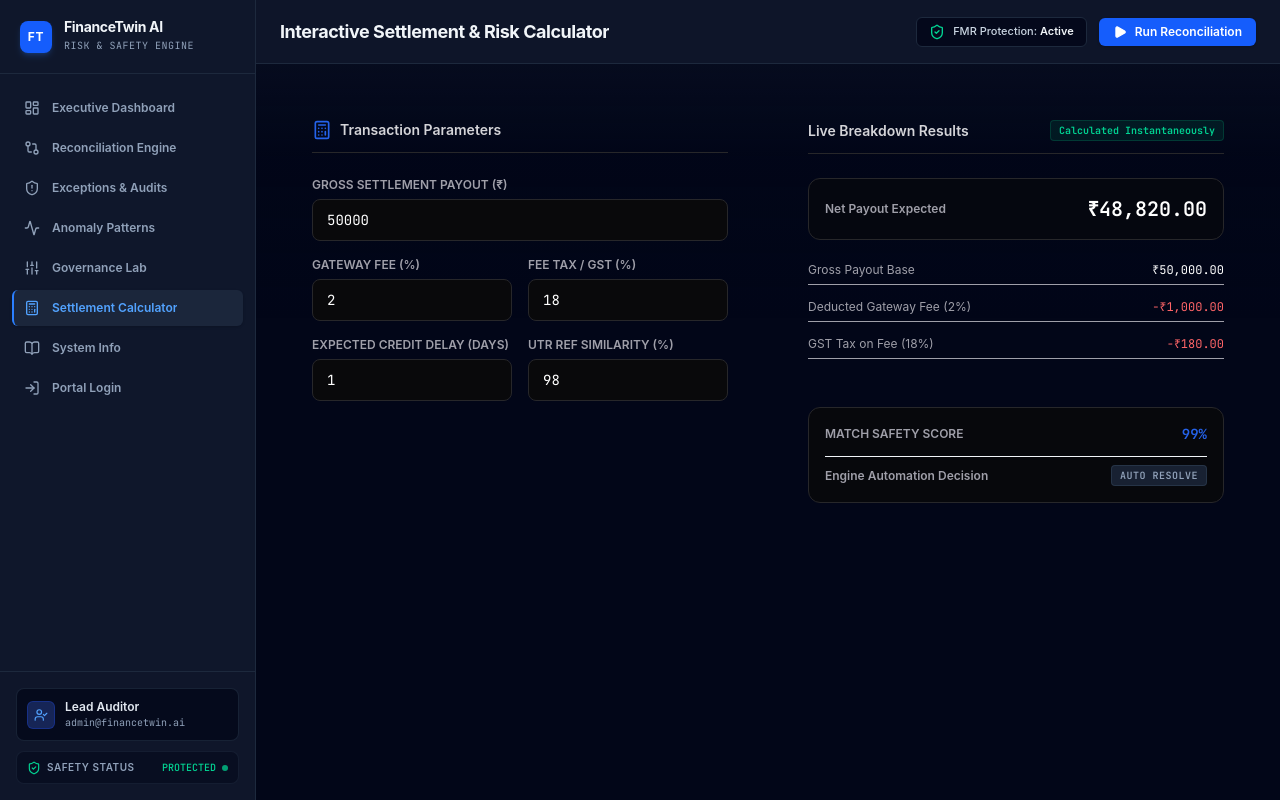
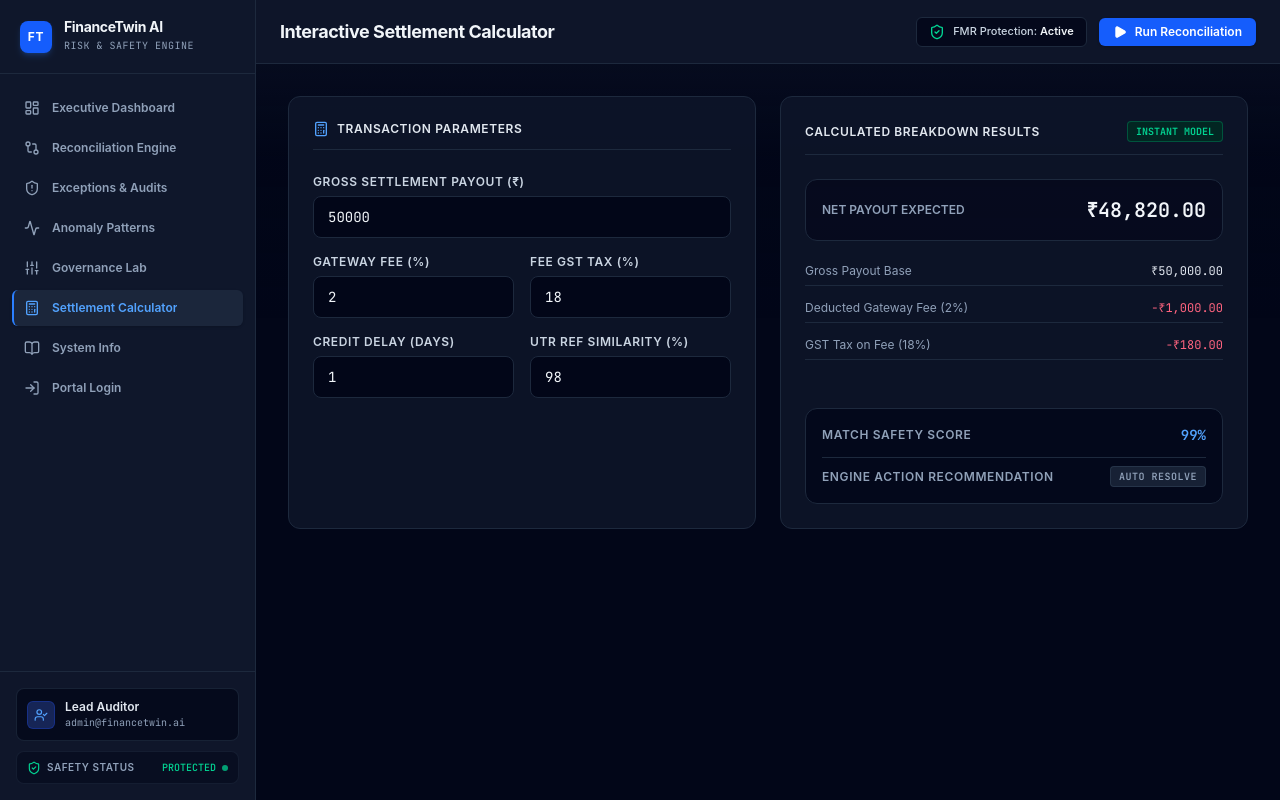
Before and after one commit to rakeshtunasahu/Financetwin-AI, a React (Vite) app in the folder frontend/: page /calculator in a window 1280 px wide. Built offline with nearby package versions, Linux system fonts and the light colour scheme; no server answers.

Commit message:
feat(ui): update Settlement Calculator page with slate navy inputs and font-mono outputs

```diff
--- a/frontend/src/pages/Calculator.tsx
+++ b/frontend/src/pages/Calculator.tsx
@@ -1,7 +1,7 @@
 import React, { useState } from 'react';
 import PageContainer from '../components/layout/PageContainer';
 import DecisionBadge from '../components/reconciliation/DecisionBadge';
-import { Calculator as CalcIcon, Percent, DollarSign, Calendar, ShieldCheck } from 'lucide-react';
+import { Calculator as CalcIcon } from 'lucide-react';
 
 export default function Calculator() {
   const [grossAmount, setGrossAmount] = useState<number>(50000);
@@ -10,7 +10,11 @@ export default function Calculator() {
   const [delayDays, setDelayDays] = useState<number>(1);
   const [refMatchQuality, setRefMatchQuality] = useState<number>(98);
 
-  const formatter = new Intl.NumberFormat('en-IN', { style: 'currency', currency: 'INR' });
+  const formatter = new Intl.NumberFormat('en-IN', {
+    style: 'currency',
+    currency: 'INR',
+    maximumFractionDigits: 2
+  });
 
   // Calculations
   const calculatedFee = (grossAmount * feeRate) / 100;
@@ -29,68 +33,68 @@ export default function Calculator() {
   }
 
   return (
-    <PageContainer title="Interactive Settlement & Risk Calculator">
-      <div className="grid grid-cols-1 lg:grid-cols-2 gap-8">
+    <PageContainer title="Interactive Settlement Calculator">
+      <div className="grid grid-cols-1 lg:grid-cols-2 gap-6 font-sans">
         {/* Input Parameters Form */}
-        <div className="glass-panel p-6 space-y-6">
-          <div className="flex items-center gap-2 pb-3 border-b border-zinc-800">
-            <CalcIcon className="w-5 h-5 text-brand-500" />
-            <h3 className="text-sm font-semibold text-zinc-300">Transaction Parameters</h3>
+        <div className="p-5 sm:p-6 bg-slate-900/80 border border-slate-800 rounded-xl space-y-6">
+          <div className="flex items-center gap-2 pb-3 border-b border-slate-800">
+            <CalcIcon className="w-4 h-4 text-blue-400" />
+            <h3 className="text-xs font-semibold text-slate-200 uppercase tracking-wider">Transaction Parameters</h3>
           </div>
 
           <div className="space-y-4">
             <div className="flex flex-col gap-1.5">
-              <label className="text-xs text-zinc-400 font-semibold uppercase">Gross Settlement Payout (₹)</label>
+              <label className="text-xs text-slate-300 font-semibold uppercase tracking-wider">Gross Settlement Payout (₹)</label>
               <input
                 type="number"
                 value={grossAmount}
                 onChange={(e) => setGrossAmount(parseFloat(e.target.value) || 0)}
-                className="px-3.5 py-2.5 bg-zinc-950 border border-zinc-800 rounded-lg text-sm text-white focus:outline-none focus:border-brand-500 font-mono"
+                className="px-3.5 py-2.5 bg-slate-950 border border-slate-800 rounded-lg text-sm text-slate-100 focus:outline-none focus:border-blue-500 font-mono"
               />
             </div>
 
             <div className="grid grid-cols-2 gap-4">
               <div className="flex flex-col gap-1.5">
-                <label className="text-xs text-zinc-400 font-semibold uppercase">Gateway Fee (%)</label>
+                <label className="text-xs text-slate-300 font-semibold uppercase tracking-wider">Gateway Fee (%)</label>
                 <input
                   type="number"
                   step="0.1"
                   value={feeRate}
                   onChange={(e) => setFeeRate(parseFloat(e.target.value) || 0)}
-                  className="px-3.5 py-2.5 bg-zinc-950 border border-zinc-800 rounded-lg text-sm text-white focus:outline-none focus:border-brand-500 font-mono"
+                  className="px-3.5 py-2.5 bg-slate-950 border border-slate-800 rounded-lg text-sm text-slate-100 focus:outline-none focus:border-blue-500 font-mono"
                 />
               </div>
 
               <div className="flex flex-col gap-1.5">
-                <label className="text-xs text-zinc-400 font-semibold uppercase">Fee Tax / GST (%)</label>
+                <label className="text-xs text-slate-300 font-semibold uppercase tracking-wider">Fee GST Tax (%)</label>
                 <input
                   type="number"
                   step="0.1"
                   value={taxRate}
                   onChange={(e) => setTaxRate(parseFloat(e.target.value) || 0)}
-                  className="px-3.5 py-2.5 bg-zinc-950 border border-zinc-800 rounded-lg text-sm text-white focus:outline-none focus:border-brand-500 font-mono"
+                  className="px-3.5 py-2.5 bg-slate-950 border border-slate-800 rounded-lg text-sm text-slate-100 focus:outline-none focus:border-blue-500 font-mono"
                 />
               </div>
             </div>
 
             <div className="grid grid-cols-2 gap-4">
               <div className="flex flex-col gap-1.5">
-                <label className="text-xs text-zinc-400 font-semibold uppercase">Expected Credit Delay (Days)</label>
+                <label className="text-xs text-slate-300 font-semibold uppercase tracking-wider">Credit Delay (Days)</label>
                 <input
                   type="number"
                   value={delayDays}
                   onChange={(e) => setDelayDays(parseInt(e.target.value) || 0)}
-                  className="px-3.5 py-2.5 bg-zinc-950 border border-zinc-800 rounded-lg text-sm text-white focus:outline-none focus:border-brand-500 font-mono"
+                  className="px-3.5 py-2.5 bg-slate-950 border border-slate-800 rounded-lg text-sm text-slate-100 focus:outline-none focus:border-blue-500 font-mono"
                 />
               </div>
 
               <div className="flex flex-col gap-1.5">
-                <label className="text-xs text-zinc-400 font-semibold uppercase">UTR Ref Similarity (%)</label>
+                <label className="text-xs text-slate-300 font-semibold uppercase tracking-wider">UTR Ref Similarity (%)</label>
                 <input
                   type="number"
                   value={refMatchQuality}
                   onChange={(e) => setRefMatchQuality(parseInt(e.target.value) || 0)}
-                  className="px-3.5 py-2.5 bg-zinc-950 border border-zinc-800 rounded-lg text-sm text-white focus:outline-none focus:border-brand-500 font-mono"
+                  className="px-3.5 py-2.5 bg-slate-950 border border-slate-800 rounded-lg text-sm text-slate-100 focus:outline-none focus:border-blue-500 font-mono"
                 />
               </div>
             </div>
@@ -98,45 +102,45 @@ export default function Calculator() {
         </div>
 
         {/* Calculated Results Panel */}
-        <div className="glass-panel p-6 space-y-6 flex flex-col justify-between">
+        <div className="p-5 sm:p-6 bg-slate-900/80 border border-slate-800 rounded-xl space-y-6 flex flex-col justify-between">
           <div>
-            <div className="flex items-center justify-between pb-3 border-b border-zinc-800">
-              <h3 className="text-sm font-semibold text-zinc-300">Live Breakdown Results</h3>
-              <span className="text-[10px] text-emerald-400 font-mono font-semibold bg-emerald-500/10 px-2 py-0.5 rounded border border-emerald-500/20">
-                Calculated Instantaneously
+            <div className="flex items-center justify-between pb-3 border-b border-slate-800">
+              <h3 className="text-xs font-semibold text-slate-200 uppercase tracking-wider">Calculated Breakdown Results</h3>
+              <span className="text-[10px] text-emerald-400 font-mono font-semibold bg-emerald-950/80 px-2 py-0.5 rounded border border-emerald-800/80 uppercase">
+                Instant Model
               </span>
             </div>
 
             <div className="space-y-4 mt-6">
-              <div className="p-4 bg-zinc-950/60 rounded-xl border border-zinc-800 flex justify-between items-center">
-                <span className="text-xs text-zinc-400 font-semibold">Net Payout Expected</span>
-                <span className="text-xl font-bold text-white font-mono">{formatter.format(netPayout)}</span>
+              <div className="p-4 bg-slate-950/60 rounded-xl border border-slate-800 flex justify-between items-center">
+                <span className="text-xs text-slate-400 font-semibold uppercase">Net Payout Expected</span>
+                <span className="text-xl font-bold text-slate-100 font-mono">{formatter.format(netPayout)}</span>
               </div>
 
               <div className="space-y-2 text-xs">
-                <div className="flex justify-between py-1.5 border-b border-zinc-850 text-zinc-400">
+                <div className="flex justify-between py-1.5 border-b border-slate-800 text-slate-400">
                   <span>Gross Payout Base</span>
-                  <span className="font-mono text-white">{formatter.format(grossAmount)}</span>
+                  <span className="font-mono text-slate-200">{formatter.format(grossAmount)}</span>
                 </div>
-                <div className="flex justify-between py-1.5 border-b border-zinc-850 text-zinc-400">
+                <div className="flex justify-between py-1.5 border-b border-slate-800 text-slate-400">
                   <span>Deducted Gateway Fee ({feeRate}%)</span>
-                  <span className="font-mono text-red-400">-{formatter.format(calculatedFee)}</span>
+                  <span className="font-mono text-rose-400">-{formatter.format(calculatedFee)}</span>
                 </div>
-                <div className="flex justify-between py-1.5 border-b border-zinc-850 text-zinc-400">
+                <div className="flex justify-between py-1.5 border-b border-slate-800 text-slate-400">
                   <span>GST Tax on Fee ({taxRate}%)</span>
-                  <span className="font-mono text-red-400">-{formatter.format(calculatedTax)}</span>
+                  <span className="font-mono text-rose-400">-{formatter.format(calculatedTax)}</span>
                 </div>
               </div>
             </div>
           </div>
 
-          <div className="p-4 bg-zinc-950/80 rounded-xl border border-zinc-800 space-y-3 mt-6">
+          <div className="p-4 bg-slate-950/80 rounded-xl border border-slate-800 space-y-3 mt-6">
             <div className="flex justify-between items-center">
-              <span className="text-xs font-semibold text-zinc-400 uppercase">Match Safety Score</span>
-              <span className="text-sm font-bold font-mono text-brand-500">{confidencePct}%</span>
+              <span className="text-xs font-semibold text-slate-400 uppercase tracking-wider">Match Safety Score</span>
+              <span className="text-sm font-bold font-mono text-blue-400">{confidencePct}%</span>
             </div>
-            <div className="flex justify-between items-center pt-2 border-t border-zinc-850">
-              <span className="text-xs text-zinc-400 font-semibold">Engine Automation Decision</span>
+            <div className="flex justify-between items-center pt-2 border-t border-slate-800">
+              <span className="text-xs text-slate-400 font-semibold uppercase tracking-wider">Engine Action Recommendation</span>
               <DecisionBadge decision={recommendedAction} />
             </div>
           </div>
```
